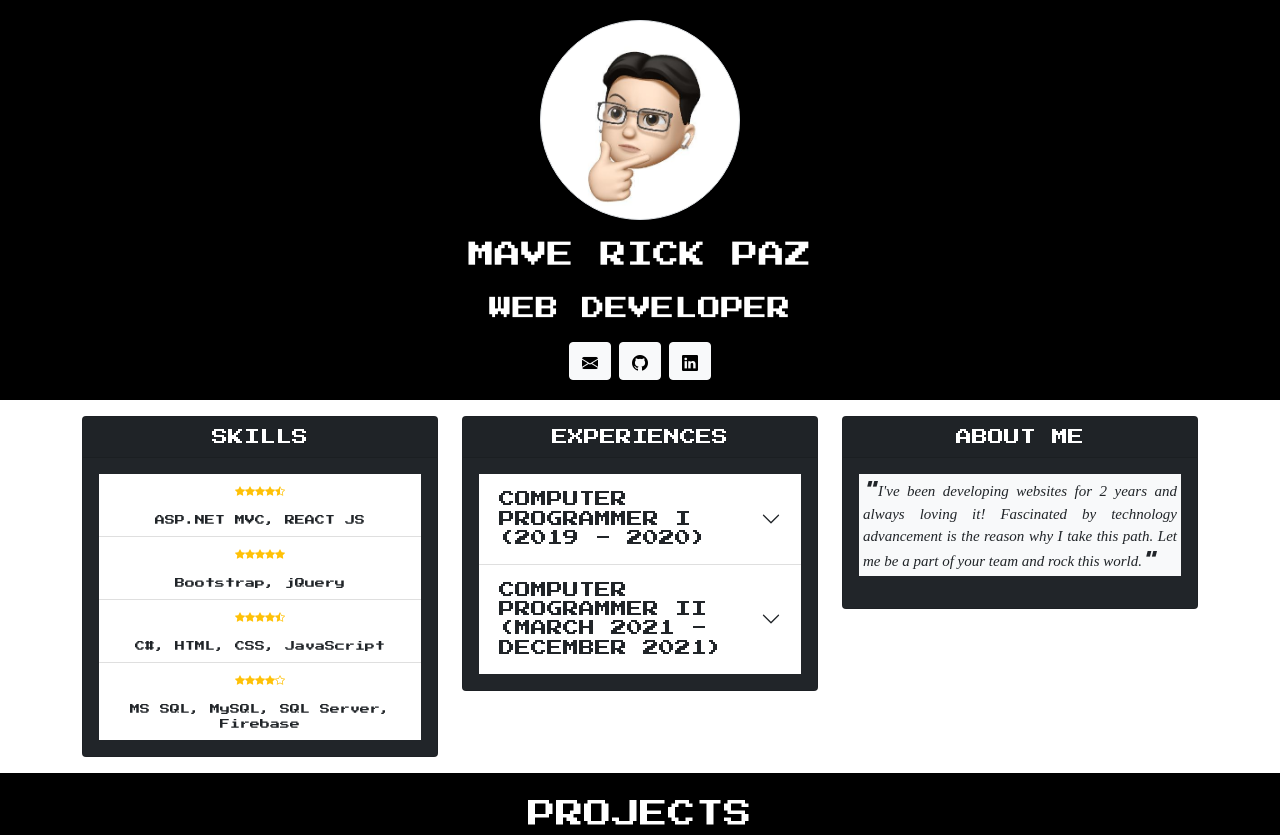
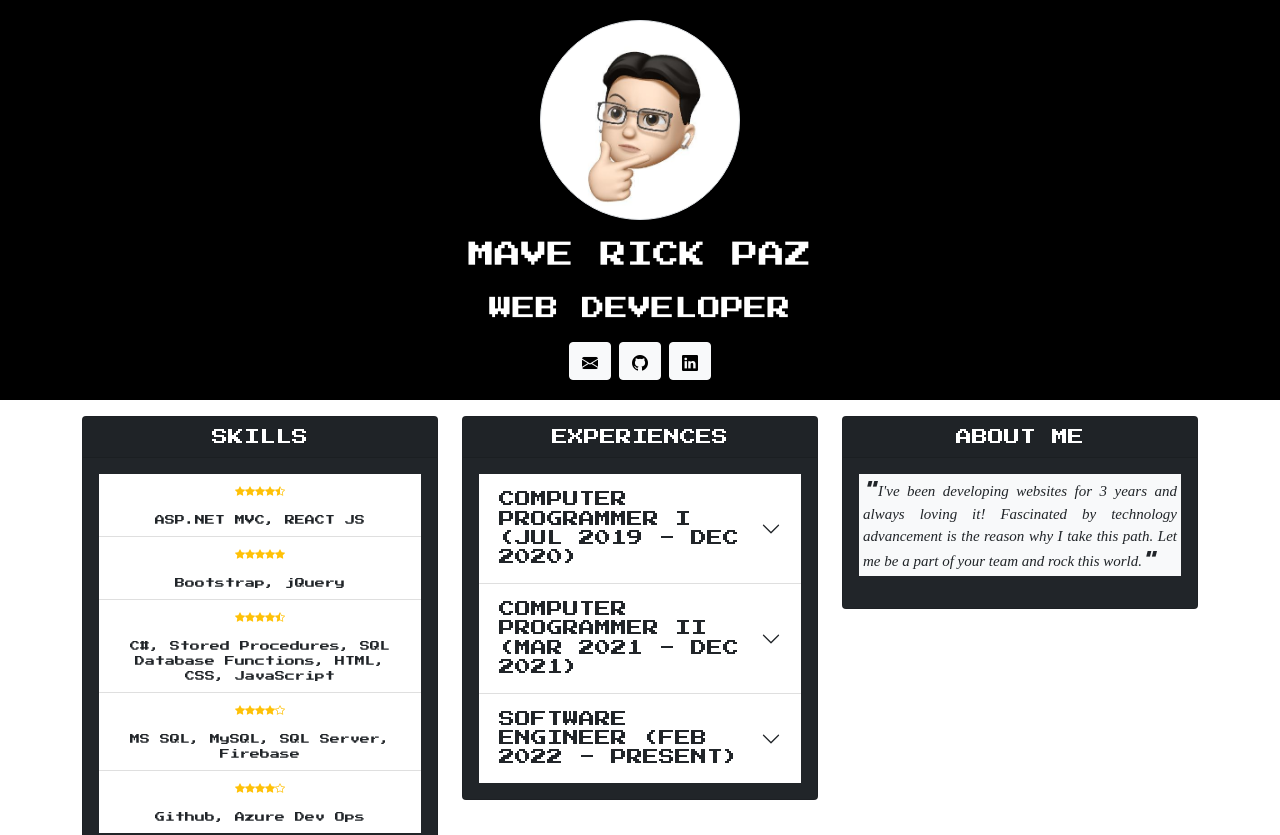
Before and after one commit to thisismav99/github-myportfolio, a React (Create React App) app: page / in a window 1280 px wide. Shown: the top 835 px of the page. Built offline with nearby package versions, Linux system fonts and the light colour scheme.

Commit message:
Update Body Component Data

```diff
--- a/src/components/Body.js
+++ b/src/components/Body.js
@@ -38,7 +38,7 @@ const Body = () => {
                                         <i className="bi bi-star-fill text-warning"></i>
                                         <i className="bi bi-star-half text-warning"></i>
                                     </p>
-                                    <span>C#, HTML, CSS, JavaScript</span>
+                                    <span>C#, Stored Procedures, SQL Database Functions, HTML, CSS, JavaScript</span>
                                 </li>
                                 <li className="list-group-item">
                                     <p>
@@ -49,6 +49,16 @@ const Body = () => {
                                         <i className="bi bi-star text-warning"></i>
                                     </p>
                                     <span>MS SQL, MySQL, SQL Server, Firebase</span>
+                                </li>
+                                <li className="list-group-item">
+                                    <p>
+                                        <i className="bi bi-star-fill text-warning"></i>
+                                        <i className="bi bi-star-fill text-warning"></i>
+                                        <i className="bi bi-star-fill text-warning"></i>
+                                        <i className="bi bi-star-fill text-warning"></i>
+                                        <i className="bi bi-star text-warning"></i>
+                                    </p>
+                                    <span>Github, Azure Dev Ops</span>
                                 </li>
                             </ul>
                         </div>
@@ -64,7 +74,7 @@ const Body = () => {
                                 <div className="accordion-item">
                                     <h2 className="accordion-header" id="flush-headingOne">
                                     <button className="accordion-button collapsed" type="button" data-bs-toggle="collapse" data-bs-target="#flush-collapseOne" aria-expanded="false" aria-controls="flush-collapseOne">
-                                        COMPUTER PROGRAMMER I (2019 - 2020)
+                                        COMPUTER PROGRAMMER I (JUL 2019 - DEC 2020)
                                     </button>
                                     </h2>
                                     <div id="flush-collapseOne" className="accordion-collapse collapse" aria-labelledby="flush-headingOne" data-bs-parent="#accordionFlushExample">
@@ -77,13 +87,25 @@ const Body = () => {
                                 <div className="accordion-item">
                                     <h2 className="accordion-header" id="flush-headingTwo">
                                     <button className="accordion-button collapsed" type="button" data-bs-toggle="collapse" data-bs-target="#flush-collapseTwo" aria-expanded="false" aria-controls="flush-collapseTwo">
-                                        COMPUTER PROGRAMMER II (MARCH 2021 - DECEMBER 2021)
+                                        COMPUTER PROGRAMMER II (MAR 2021 - DEC 2021)
                                     </button>
                                     </h2>
                                     <div id="flush-collapseTwo" className="accordion-collapse collapse" aria-labelledby="flush-headingTwo" data-bs-parent="#accordionFlushExample">
                                         <div className="accordion-body text-dark">
                                             Planning, development, monitoring, maintenance and handling of overall process
                                             of IT Systems.
+                                        </div>
+                                    </div>
+                                </div>
+                                <div className="accordion-item">
+                                    <h2 className="accordion-header" id="flush-headingThree">
+                                    <button className="accordion-button collapsed" type="button" data-bs-toggle="collapse" data-bs-target="#flush-collapseThree" aria-expanded="false" aria-controls="flush-collapseThree">
+                                        SOFTWARE ENGINEER (FEB 2022 - PRESENT)
+                                    </button>
+                                    </h2>
+                                    <div id="flush-collapseThree" className="accordion-collapse collapse" aria-labelledby="flush-headinThree" data-bs-parent="#accordionFlushExample">
+                                        <div className="accordion-body text-dark">
+                                            Maintenance, support and developing/optimization of new functions for existing Payroll System and Database.
                                         </div>
                                     </div>
                                 </div>
@@ -99,7 +121,7 @@ const Body = () => {
                         <div className="card-body">
                             <p className="bg-light text-dark p-1 fst-italic about-container">
                                 <span className="quoute">"</span>
-                                    I've been developing websites for 2 years and always loving it! Fascinated by technology
+                                    I've been developing websites for 3 years and always loving it! Fascinated by technology
                                     advancement is the reason why I take this path. Let me be a part of your team and rock this world.
                                 <span className="quoute">"</span>
                             </p>
```
